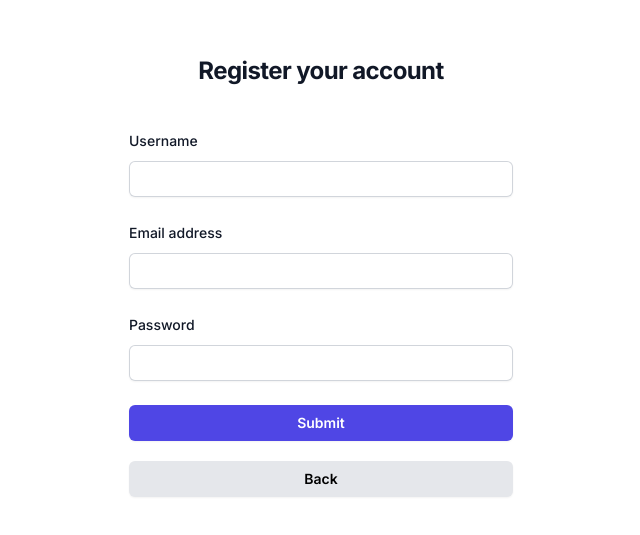
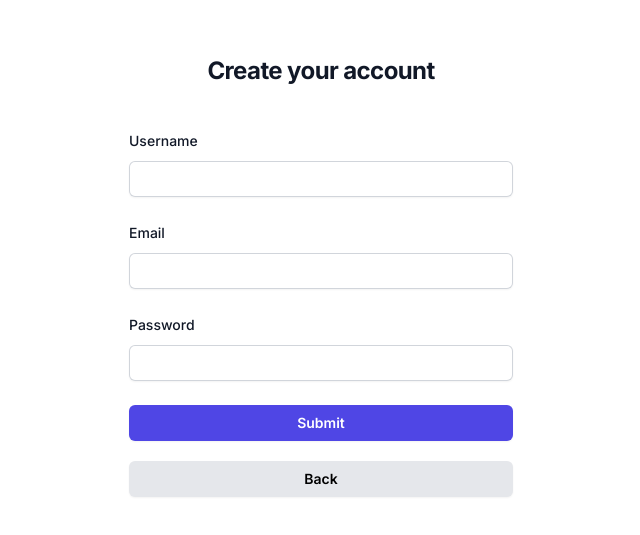
Before and after one commit to kostiantynnahula/question-list-client, a Next.js app: page /registration in a window 1280 px wide. Shown: the part 145-680 px from the top of the page, without its empty margins (319-959 px from the left). Built offline with nearby package versions, Linux system fonts and the light colour scheme.

Commit message:
updated login, registration, and forgot form

```diff
--- a/package.json
+++ b/package.json
@@ -15,12 +15,14 @@
     "autoprefixer": "10.4.15",
     "eslint": "8.47.0",
     "eslint-config-next": "13.4.17",
+    "formik": "^2.4.3",
     "next": "13.4.17",
     "postcss": "8.4.28",
     "react": "18.2.0",
     "react-dom": "18.2.0",
     "sass": "^1.65.1",
     "tailwindcss": "3.3.3",
-    "typescript": "5.1.6"
+    "typescript": "5.1.6",
+    "yup": "^1.2.0"
   }
 }
--- a/src/app/page.tsx
+++ b/src/app/page.tsx
@@ -1,9 +1,11 @@
 import { LoginForm } from '@/components/LoginForm/LoginForm';
+import { Dashboard } from '@/components/Dashboard/Dashboard';
 
 export default function Home() {
+  const auth = false;
   return (
     <>
-      <LoginForm/>
+      {auth ? <Dashboard/> : <LoginForm/>}
     </>
   )
 }
--- a/src/components/ForgotForm/ForgotForm.tsx
+++ b/src/components/ForgotForm/ForgotForm.tsx
@@ -1,4 +1,36 @@
+'use client'
+import Link from 'next/link';
+import { useFormik } from 'formik';
+import * as Yup from 'yup';
+
+type FormData = {
+  email: string;
+}
+
 export const ForgotForm = () => {
+
+  const validationSchema = Yup.object().shape({
+    email: Yup
+      .string()
+      .trim()
+      .email()
+      .required()
+  });
+
+  const initialValues = {
+    email: '',
+  };
+
+  const onSubmit = (data: FormData) => {
+    console.log('on submit', data);
+  }
+
+  const { handleSubmit, handleChange, values, errors } = useFormik<FormData>({
+    initialValues,
+    onSubmit,
+    validationSchema,
+  });
+
   return (
     <>
       <div className="flex min-h-full flex-1 flex-col justify-center px-6 py-12 lg:px-8 h-screen">
@@ -9,9 +41,16 @@ export const ForgotForm = () => {
         </div>
 
         <div className="mt-10 sm:mx-auto sm:w-full sm:max-w-sm">
-          <form className="space-y-6" action="#" method="POST">
+          <form
+            className="space-y-6"
+            method="POST"
+            onSubmit={handleSubmit}
+          >
             <div>
-              <label htmlFor="email" className="block text-sm font-medium leading-6 text-gray-900">
+              <label
+                htmlFor="email"
+                className={`block text-sm font-medium leading-6 ${errors.email ? 'text-red-700 dark:text-red-500' : 'text-gray-900'}`}
+              >
                 Email
               </label>
               <div className="mt-2">
@@ -20,9 +59,11 @@ export const ForgotForm = () => {
                   name="email"
                   type="email"
                   autoComplete="email"
-                  required
-                  className="block w-full rounded-md border-0 p-1.5 text-gray-900 shadow-sm ring-1 ring-inset ring-gray-300 placeholder:text-gray-400 focus:ring-2 focus:ring-inset focus:ring-indigo-600 sm:text-sm sm:leading-6"
+                  onChange={handleChange}
+                  value={values.email}
+                  className={`block w-full rounded-md ${errors.email ? 'bg-red-50 border border-red-500' : 'border-0'} p-1.5 text-gray-900 shadow-sm ring-1 ring-inset ring-gray-300 placeholder:text-gray-400 focus:ring-2 focus:ring-inset focus:ring-indigo-600 sm:text-sm sm:leading-6`}
                 />
+                {errors.email && <p className="mt-2 text-sm text-red-600 dark:text-red-500">{errors.email}</p>}
               </div>
             </div>
             <div>
@@ -32,9 +73,11 @@ export const ForgotForm = () => {
               >
                 Submit
               </button>
-              <button className="flex w-full justify-center rounded-md bg-gray-200 px-3 py-1.5 mt-5 text-sm font-semibold leading-6 shadow-sm hover:bg-gray-100 focus-visible:outline focus-visible:outline-2 focus-visible:outline-offset-2">
-                Back
-              </button>
+              <Link href="/">
+                <button className="flex w-full justify-center rounded-md bg-gray-200 px-3 py-1.5 mt-5 text-sm font-semibold leading-6 shadow-sm hover:bg-gray-100 focus-visible:outline focus-visible:outline-2 focus-visible:outline-offset-2">
+                  Back
+                </button>
+              </Link>
             </div>
           </form>
         </div>
--- a/src/components/LoginForm/LoginForm.tsx
+++ b/src/components/LoginForm/LoginForm.tsx
@@ -1,4 +1,42 @@
+'use client'
+import Link from 'next/link';
+import { useFormik } from 'formik';
+import * as Yup from 'yup';
+
+type FormData = {
+  email: string;
+  password: string;
+}
+
 export const LoginForm = () => {
+
+  const validationSchema = Yup.object().shape({
+    email: Yup
+      .string()
+      .trim()
+      .email()
+      .required(),
+    password: Yup
+      .string()
+      .trim()
+      .required()
+  });
+
+  const initialValues = {
+    email: '',
+    password: '',
+  };
+
+  const onSubmit = (data: FormData) => {
+    console.log('on submit', data);
+  };
+
+  const { handleSubmit, handleChange, values, errors } = useFormik<FormData>({
+    initialValues,
+    onSubmit,
+    validationSchema,
+  });
+
   return (
     <>
       <div className="flex min-h-full flex-1 flex-col justify-center px-6 py-12 lg:px-8 h-screen">
@@ -9,9 +47,16 @@ export const LoginForm = () => {
         </div>
 
         <div className="mt-10 sm:mx-auto sm:w-full sm:max-w-sm">
-          <form className="space-y-6" action="#" method="POST">
+          <form
+            className="space-y-6"
+            method="POST"
+            onSubmit={handleSubmit}
+          >
             <div>
-              <label htmlFor="email" className="block text-sm font-medium leading-6 text-gray-900">
+              <label
+                htmlFor="email"
+                className={`block text-sm font-medium leading-6 ${errors.email ? 'text-red-700 dark:text-red-500' : 'text-gray-900'}`}
+              >
                 Email
               </label>
               <div className="mt-2">
@@ -20,14 +65,19 @@ export const LoginForm = () => {
                   name="email"
                   type="email"
                   autoComplete="email"
-                  required
-                  className="block w-full rounded-md border-0 p-1.5 text-gray-900 shadow-sm ring-1 ring-inset ring-gray-300 placeholder:text-gray-400 focus:ring-2 focus:ring-inset focus:ring-indigo-600 sm:text-sm sm:leading-6"
+                  onChange={handleChange}
+                  value={values.email}
+                  className={`block w-full rounded-md ${errors.email ? 'bg-red-50 border border-red-500' : 'border-0'} p-1.5 text-gray-900 shadow-sm ring-1 ring-inset ring-gray-300 placeholder:text-gray-400 focus:ring-2 focus:ring-inset focus:ring-indigo-600 sm:text-sm sm:leading-6`}
                 />
+                {errors.email && <p className="mt-2 text-sm text-red-600 dark:text-red-500">{errors.email}</p>}
               </div>
             </div>
 
             <div>
-              <label htmlFor="email" className="block text-sm font-medium leading-6 text-gray-900">
+              <label
+                htmlFor="email"
+                className={`block text-sm font-medium leading-6 text-gray-900 ${errors.email ? 'text-red-700 dark:text-red-500' : 'text-gray-900'}`}
+              >
                 Password
               </label>
               <div className="mt-2">
@@ -36,25 +86,30 @@ export const LoginForm = () => {
                   name="password"
                   type="password"
                   autoComplete="current-password"
-                  required
-                  className="block w-full rounded-md border-0 p-1.5 text-gray-900 shadow-sm ring-1 ring-inset ring-gray-300 placeholder:text-gray-400 focus:ring-2 focus:ring-inset focus:ring-indigo-600 sm:text-sm sm:leading-6"
+                  onChange={handleChange}
+                  value={values.password}
+                  className={`block w-full rounded-md ${errors.password ? 'bg-red-50 border border-red-500' : 'border-0'} p-1.5 text-gray-900 shadow-sm ring-1 ring-inset ring-gray-300 placeholder:text-gray-400 focus:ring-2 focus:ring-inset focus:ring-indigo-600 sm:text-sm sm:leading-6`}
                 />
+                {errors.password && <p className="mt-2 text-sm text-red-600 dark:text-red-500">{errors.password}</p>}
               </div>
             </div>
-            <div className="text-sm">
-              <a href="/forgot" className="font-semibold text-indigo-600 hover:text-indigo-500">
-                Forgot password?
-              </a>
+            <div className="text-sm flex justify-between">
+              <Link
+                href="/registration"
+                className="font-semibold text-indigo-600 hover:text-indigo-500"
+              >Create account</Link>
+              <Link
+                href="/forgot"
+                className="font-semibold text-indigo-600 hover:text-indigo-500"
+              >Forgot password?</Link>
             </div>
 
-            <div>
             <button
               type="submit"
               className="flex w-full justify-center rounded-md bg-indigo-600 px-3 py-1.5 text-sm font-semibold leading-6 text-white shadow-sm hover:bg-indigo-500 focus-visible:outline focus-visible:outline-2 focus-visible:outline-offset-2 focus-visible:outline-indigo-600"
             >
               Sign in
             </button>
-            </div>
           </form>
         </div>
       </div>
--- a/src/components/RegistrationForm/RegistrationForm.tsx
+++ b/src/components/RegistrationForm/RegistrationForm.tsx
@@ -1,17 +1,64 @@
+'use client'
+
+import Link from 'next/link';
+import { useFormik } from 'formik';
+import * as Yup from 'yup';
+
+type FormData = {
+  username: string;
+  email: string;
+  password: string;
+}
+
 export const RegistrationForm = () => {
+
+  const validationSchema = Yup.object().shape({
+    username: Yup
+      .string()
+      .required(),
+    email: Yup
+      .string()
+      .trim()
+      .email()
+      .required(),
+    password: Yup
+      .string()
+      .trim()
+      .required()
+  });
+
+  const initialValues = {
+    username: '',
+    email: '',
+    password: '',
+  };
+
+  const onSubmit = (data: FormData) => {
+    console.log('on submit', data);
+  }
+
+  const { handleSubmit, handleChange, values, errors } = useFormik<FormData>({
+    initialValues,
+    onSubmit,
+    validationSchema,
+  });
+
   return (
     <>
       <div className="flex min-h-full flex-1 flex-col justify-center px-6 py-12 lg:px-8 h-screen">
         <div className="sm:mx-auto sm:w-full sm:max-w-sm">
           <h2 className="mt-10 text-center text-2xl font-bold leading-9 tracking-tight text-gray-900">
-            Register your account
+            Create your account
           </h2>
         </div>
 
         <div className="mt-10 sm:mx-auto sm:w-full sm:max-w-sm">
-          <form className="space-y-6" action="#" method="POST">
+          <form className="space-y-6" onSubmit={handleSubmit} method="POST">
             <div>
-              <label htmlFor="username" className="block text-sm font-medium leading-6 text-gray-900">
+              <label
+                htmlFor="username"
+                className={`block text-sm font-medium leading-6 ${errors.username ? 'text-red-700 dark:text-red-500' : 'text-gray-900'}`}
+              >
                 Username
               </label>
               <div className="mt-2">
@@ -20,13 +67,19 @@ export const RegistrationForm = () => {
                   name="username"
                   type="text"
                   autoComplete="username"
-                  className="block w-full rounded-md border-0 p-1.5 text-gray-900 shadow-sm ring-1 ring-inset ring-gray-300 placeholder:text-gray-400 focus:ring-2 focus:ring-inset focus:ring-indigo-600 sm:text-sm sm:leading-6"
+                  onChange={handleChange}
+                  value={values.username}
+                  className={`block w-full rounded-md ${errors.username ? 'bg-red-50 border border-red-500' : 'border-0'} p-1.5 text-gray-900 shadow-sm ring-1 ring-inset ring-gray-300 placeholder:text-gray-400 focus:ring-2 focus:ring-inset focus:ring-indigo-600 sm:text-sm sm:leading-6`}
                 />
+                {errors.username && <p className="mt-2 text-sm text-red-600 dark:text-red-500">{errors.username}</p>}
               </div>
             </div>
             <div>
-              <label htmlFor="email" className="block text-sm font-medium leading-6 text-gray-900">
-                Email address
+              <label
+                htmlFor="email"
+                className={`block text-sm font-medium leading-6 ${errors.email ? 'text-red-700 dark:text-red-500' : 'text-gray-900'}`}
+              >
+                Email
               </label>
               <div className="mt-2">
                 <input
@@ -34,14 +87,20 @@ export const RegistrationForm = () => {
                   name="email"
                   type="email"
                   autoComplete="email"
-                  className="block w-full rounded-md border-0 p-1.5 text-gray-900 shadow-sm ring-1 ring-inset ring-gray-300 placeholder:text-gray-400 focus:ring-2 focus:ring-inset focus:ring-indigo-600 sm:text-sm sm:leading-6"
+                  onChange={handleChange}
+                  value={values.email}
+                  className={`block w-full rounded-md ${errors.email ? 'bg-red-50 border border-red-500' : 'border-0'} p-1.5 text-gray-900 shadow-sm ring-1 ring-inset ring-gray-300 placeholder:text-gray-400 focus:ring-2 focus:ring-inset focus:ring-indigo-600 sm:text-sm sm:leading-6`}
                 />
+                {errors.email && <p className="mt-2 text-sm text-red-600 dark:text-red-500">{errors.email}</p>}
               </div>
             </div>
 
             <div>
               <div className="flex items-center justify-between">
-                <label htmlFor="password" className="block text-sm font-medium leading-6 text-gray-900">
+                <label
+                  htmlFor="password"
+                  className={`block text-sm font-medium leading-6 text-gray-900 ${errors.email ? 'text-red-700 dark:text-red-500' : 'text-gray-900'}`}
+                >
                   Password
                 </label>
 
@@ -52,9 +111,11 @@ export const RegistrationForm = () => {
                   name="password"
                   type="password"
                   autoComplete="current-password"
-                  required
-                  className="block w-full rounded-md border-0 p-1.5 text-gray-900 shadow-sm ring-1 ring-inset ring-gray-300 placeholder:text-gray-400 focus:ring-2 focus:ring-inset focus:ring-indigo-600 sm:text-sm sm:leading-6"
+                  onChange={handleChange}
+                  value={values.password}
+                  className={`block w-full rounded-md ${errors.password ? 'bg-red-50 border border-red-500' : 'border-0'} p-1.5 text-gray-900 shadow-sm ring-1 ring-inset ring-gray-300 placeholder:text-gray-400 focus:ring-2 focus:ring-inset focus:ring-indigo-600 sm:text-sm sm:leading-6`}
                 />
+                {errors.password && <p className="mt-2 text-sm text-red-600 dark:text-red-500">{errors.password}</p>}
               </div>
             </div>
 
@@ -65,9 +126,11 @@ export const RegistrationForm = () => {
               >
                 Submit
               </button>
-              <button className="flex w-full justify-center rounded-md bg-gray-200 px-3 py-1.5 mt-5 text-sm font-semibold leading-6 shadow-sm hover:bg-gray-100 focus-visible:outline focus-visible:outline-2 focus-visible:outline-offset-2">
-                Back
-              </button>
+              <Link href="/">
+                <button className="flex w-full justify-center rounded-md bg-gray-200 px-3 py-1.5 mt-5 text-sm font-semibold leading-6 shadow-sm hover:bg-gray-100 focus-visible:outline focus-visible:outline-2 focus-visible:outline-offset-2">
+                  Back
+                </button>
+              </Link>
             </div>
           </form>
         </div>
```
Also changed, not shown: src/components/Dashboard/Dashboard.tsx (added, +7 -0 lines), 1 other file (tests, documents, lock files or other folders). Lines whose indentation alone changed are shown as unchanged.
